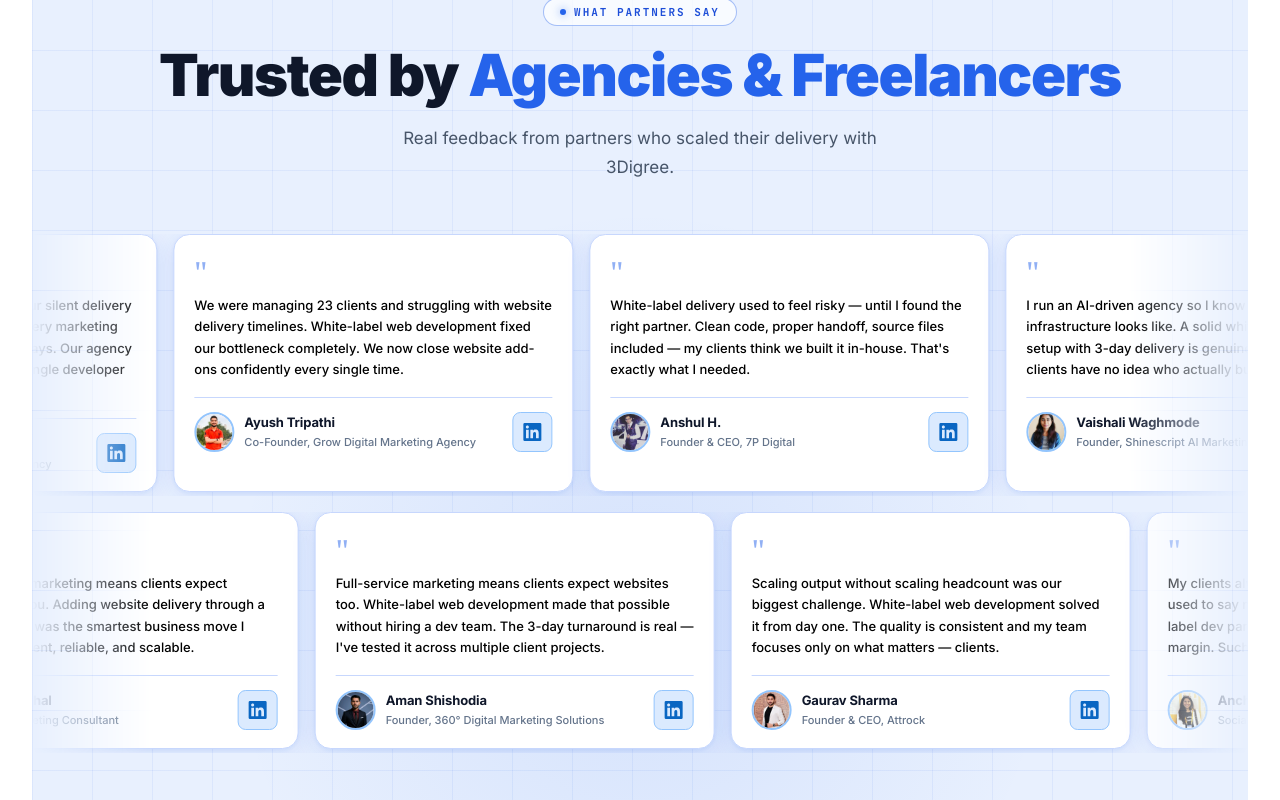
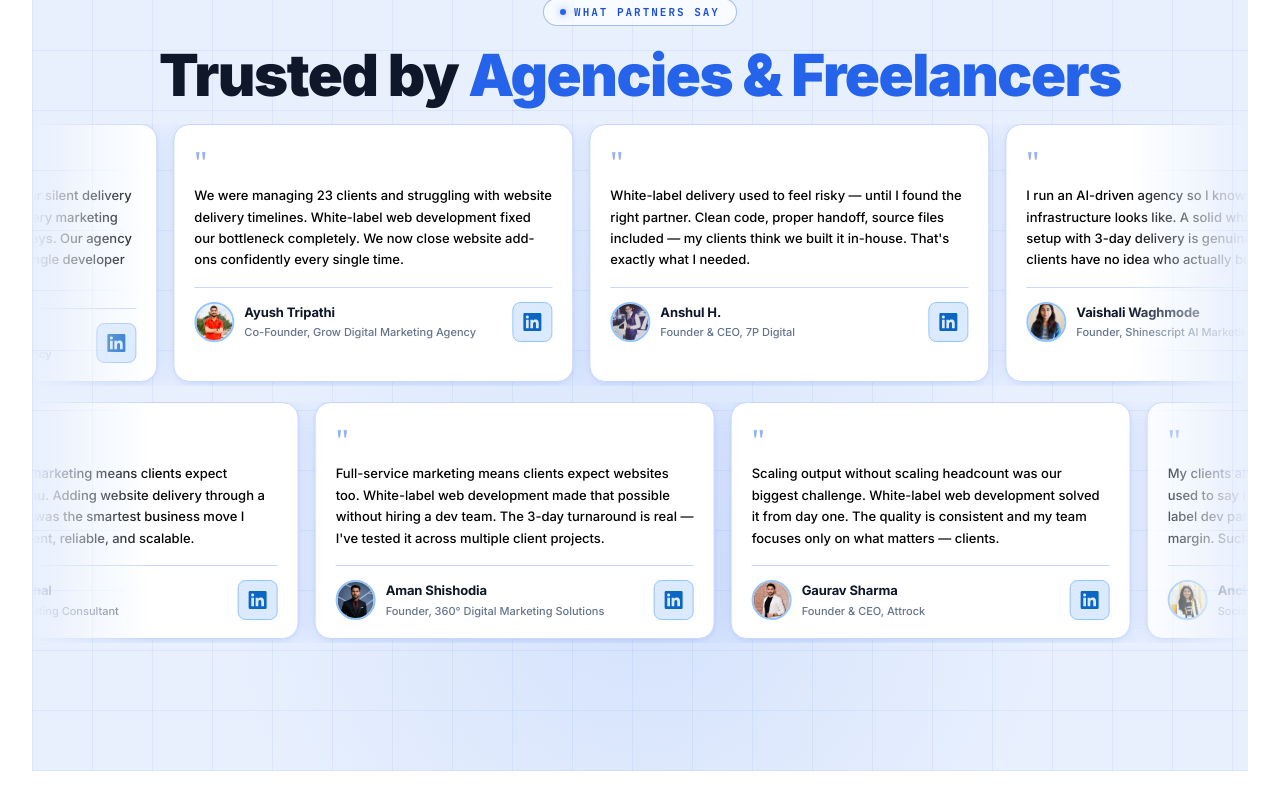
Before and after one commit to Shreyansh-kumawat/ek-startup-kar-leta-hu-kya-hi-ho-jayega-new, a React (Vite) app in the folder Frontend/: page /home in a window 1280 px wide. Shown: the part 6620-7420 px from the top of the page. Built offline with nearby package versions, Linux system fonts and the light colour scheme; no server answers.

Commit message:
Hume to kuch nahi pata

```diff
--- a/Frontend/src/components/SectionTestimonials.jsx
+++ b/Frontend/src/components/SectionTestimonials.jsx
@@ -383,7 +383,7 @@
                 </FadeIn>
 
                 {/* Sub-headline */}
-                <FadeIn delay={0.14}>
+                {/* <FadeIn delay={0.14}>
                     <p style={{
                         textAlign: 'center',
                         fontSize: 'clamp(14px, 1.8vw, 17px)',
@@ -395,7 +395,7 @@
                     }}>
                         Real feedback from partners who scaled their delivery with 3Digree.
                     </p>
-                </FadeIn>
+                </FadeIn> */}
             </div>
 
             {/* ── Full-width marquee rows ──────────────────────────────────── */}
```
